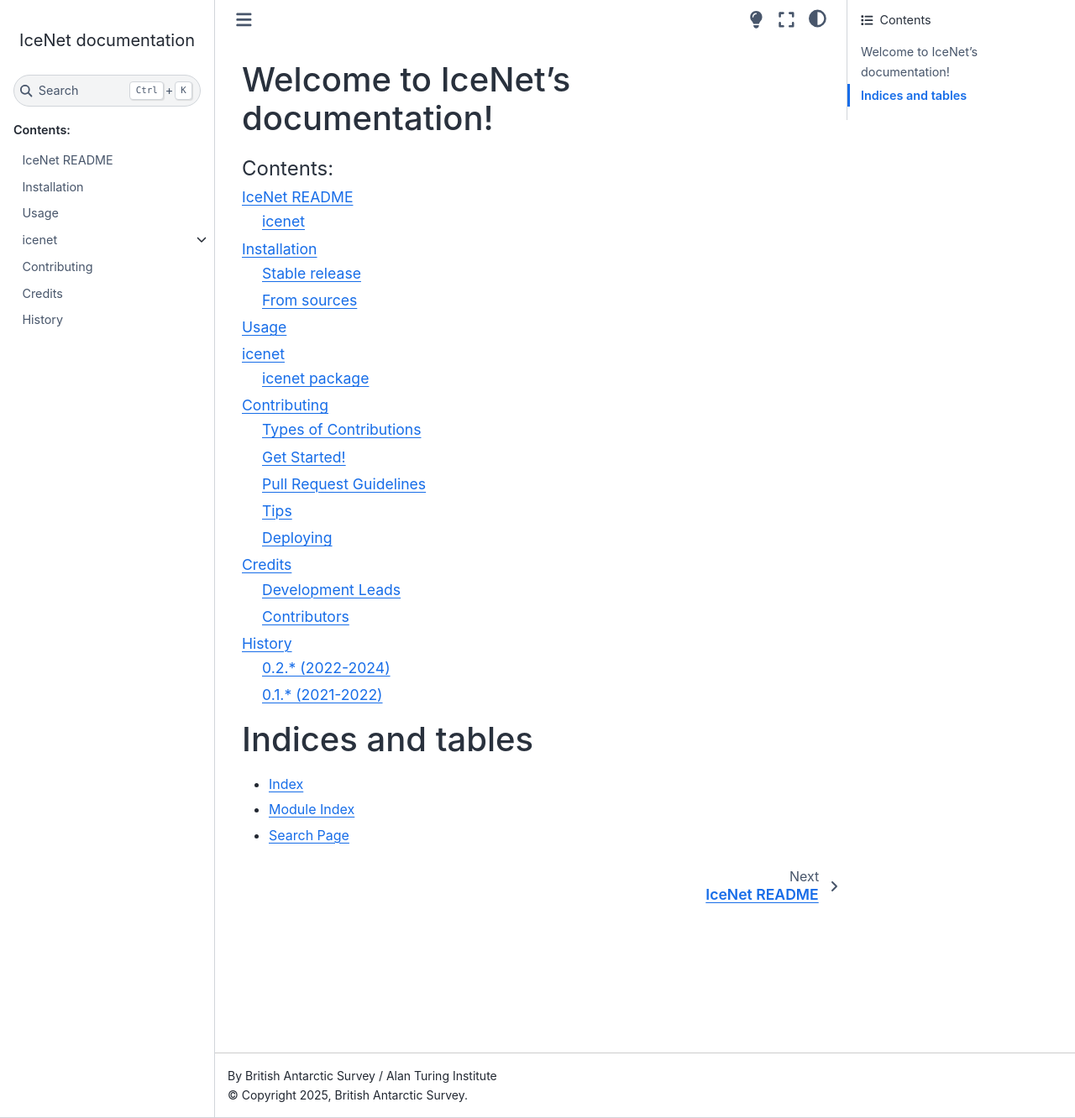
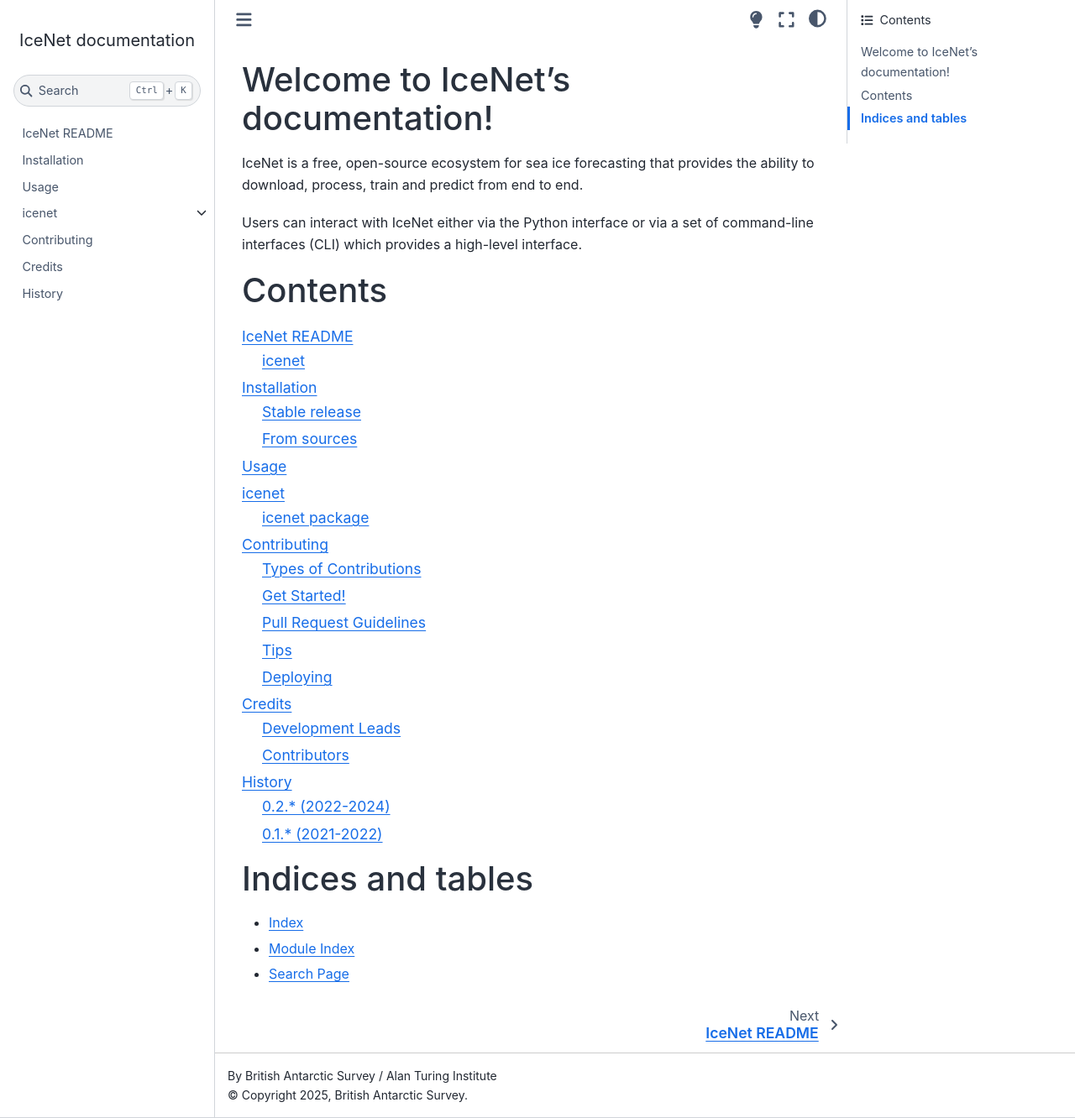
Before and after one commit to icenet-ai/icenet, a Sphinx documentation site: the page built from docs/index.rst, in a window 1280 px wide and 1332 px high. Shown: the whole window at 84% size. Built offline with Sphinx 7.4.7 and the Sphinx Book theme 1.1.4, drawn with Linux system fonts in a browser that asks for light colours.

```diff
--- a/docs/index.rst
+++ b/docs/index.rst
@@ -1,9 +1,17 @@
 Welcome to IceNet's documentation!
 ======================================
 
+IceNet is a free, open-source ecosystem for sea ice forecasting that provides the ability to
+download, process, train and predict from end to end.
+
+Users can interact with IceNet either via the Python interface or via a set of command-line
+interfaces (CLI) which provides a high-level interface.
+
+Contents
+========
+
 .. toctree::
    :maxdepth: 2
-   :caption: Contents:
 
    readme
    installation
```
Also changed, not shown: README.md (+1 -3 lines), docs/icenet.rst (+8 -0 lines).
